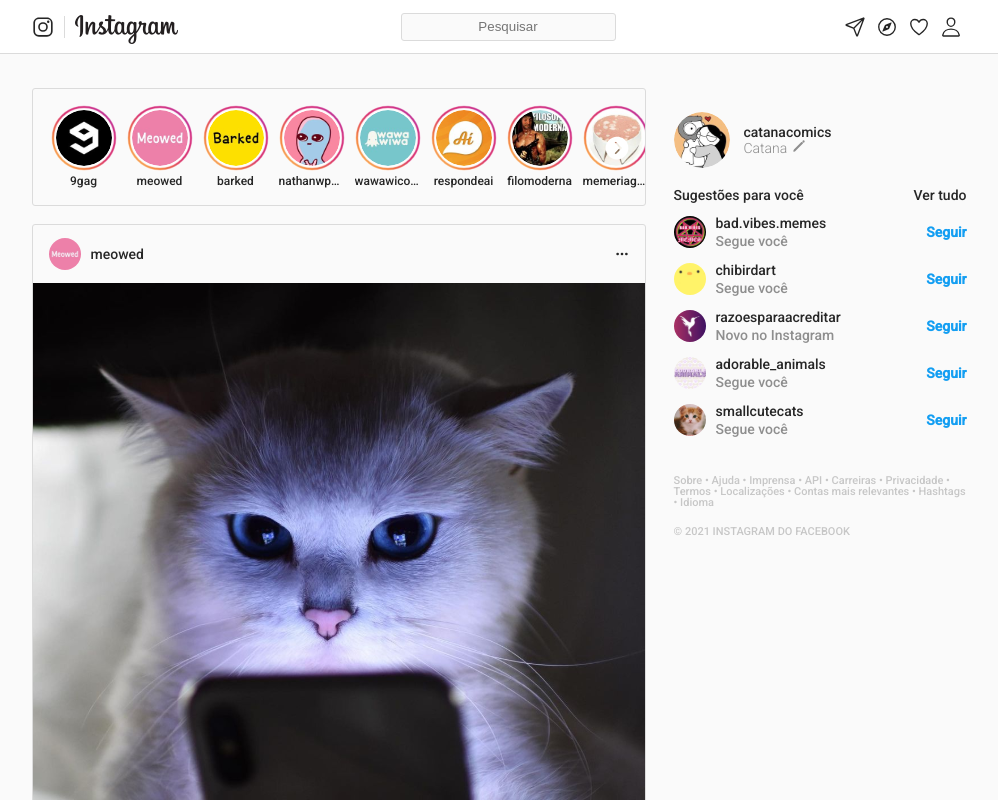
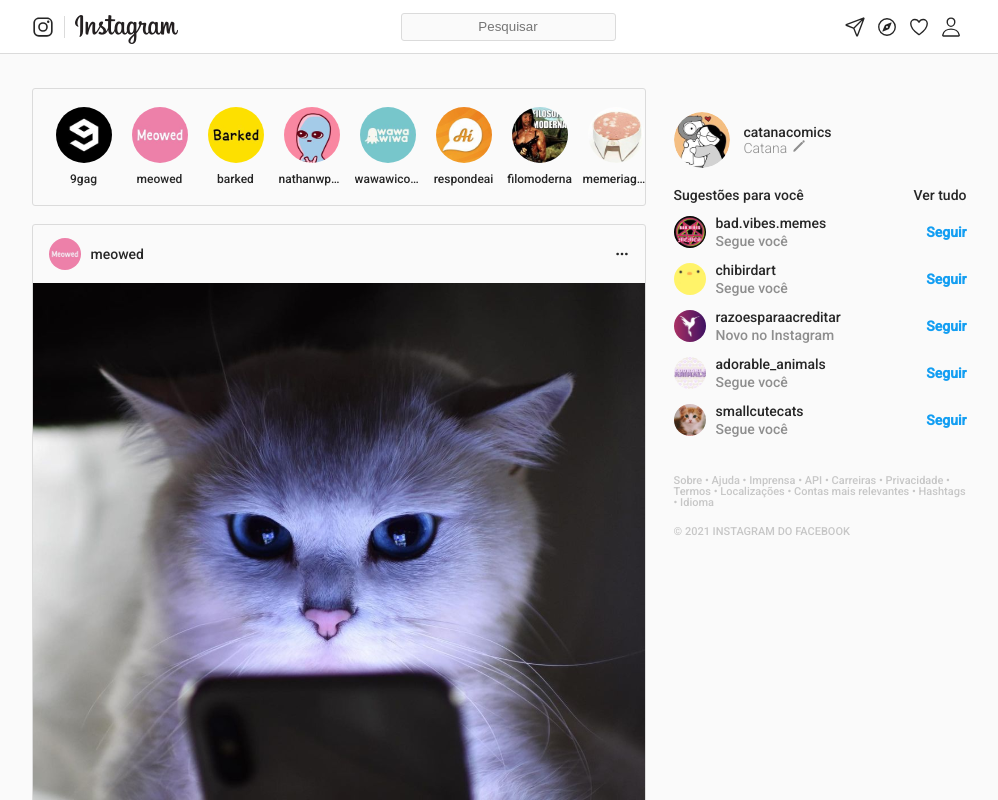
Before and after one commit to ArthurDotSaito/Instagram-React, a JavaScript app: page / in a window 1280 px wide. Shown: the top 800 px of the page, without its empty margins (141-1139 px from the left). Built offline with nearby package versions, Linux system fonts and the light colour scheme.

Commit message:
Added first JSX render

```diff
--- a/public/index.html
+++ b/public/index.html
@@ -14,11 +14,6 @@
 
 <body>
   <div class="root">
-
-    <div class="corpo">
-
-    </div>
-
     <div class="fundo-mobile">
       <ion-icon name="home"></ion-icon>
       <ion-icon name="search-outline"></ion-icon>
--- a/src/components/Stories.js
+++ b/src/components/Stories.js
@@ -1,81 +1,23 @@
 export default function Stories() {
+    let storyContent = [
+        {user: "9gag", image:"assets/img/9gag.svg"},
+        {user: "meowed", image:"assets/img/meowed.svg"},
+        {user: "barked", image:"assets/img/barked.svg"},
+        {user: "nathanwpylestrangeplanet", image:"assets/img/nathanwpylestrangeplanet.svg"},
+        {user: "wawawicomics", image:"assets/img/wawawicomics.svg"},
+        {user: "respondeai", image:"assets/img/respondeai.svg"},
+        {user: "filomoderna", image:"assets/img/filomoderna.svg"},
+        {user: "memeriagourmet", image:"assets/img/memeriagourmet.svg"}
+    ]
+
     return (
         <div className="stories">
-            <div className="story">
-                <div className="imagem">
-                    <img src="assets/img/9gag.svg" />
+            {storyContent.map((sc) => (
+                <div className="story">
+                    <div className="image"><img src={sc.image}/></div>
+                    <div className="usuario">{sc.user}</div>
                 </div>
-                <div className="usuario">
-                    9gag
-                </div>
-            </div>
-
-            <div className="story">
-                <div className="imagem">
-                    <img src="assets/img/meowed.svg" />
-                </div>
-                <div className="usuario">
-                    meowed
-                </div>
-            </div>
-
-            <div class="story">
-                <div className="imagem">
-                    <img src="assets/img/barked.svg" />
-                </div>
-                <div className="usuario">
-                    barked
-                </div>
-            </div>
-
-            <div className="story">
-                <div className="imagem">
-                    <img src="assets/img/nathanwpylestrangeplanet.svg" />
-                </div>
-                <div className="usuario">
-                    nathanwpylestrangeplanet
-                </div>
-            </div>
-
-            <div className="story">
-                <div className="imagem">
-                    <img src="assets/img/wawawicomics.svg" />
-                </div>
-                <div className="usuario">
-                    wawawicomics
-                </div>
-            </div>
-
-            <div className="story">
-                <div className="imagem">
-                    <img src="assets/img/respondeai.svg" />
-                </div>
-                <div className="usuario">
-                    respondeai
-                </div>
-            </div>
-
-            <div className="story">
-                <div className="imagem">
-                    <img src="assets/img/filomoderna.svg" />
-                </div>
-                <div className="usuario">
-                    filomoderna
-                </div>
-            </div>
-
-            <div className="story">
-                <div className="imagem">
-                    <img src="assets/img/memeriagourmet.svg" />
-                </div>
-                <div className="usuario">
-                    memeriagourmet
-                </div>
-            </div>
-
-            <div className="setinha">
-                <ion-icon name="chevron-forward-circle"></ion-icon>
-            </div>
+            ))}
         </div>
     )
 }
```
Also changed, not shown: src/components/NavBar.js (line endings or trailing spaces).
